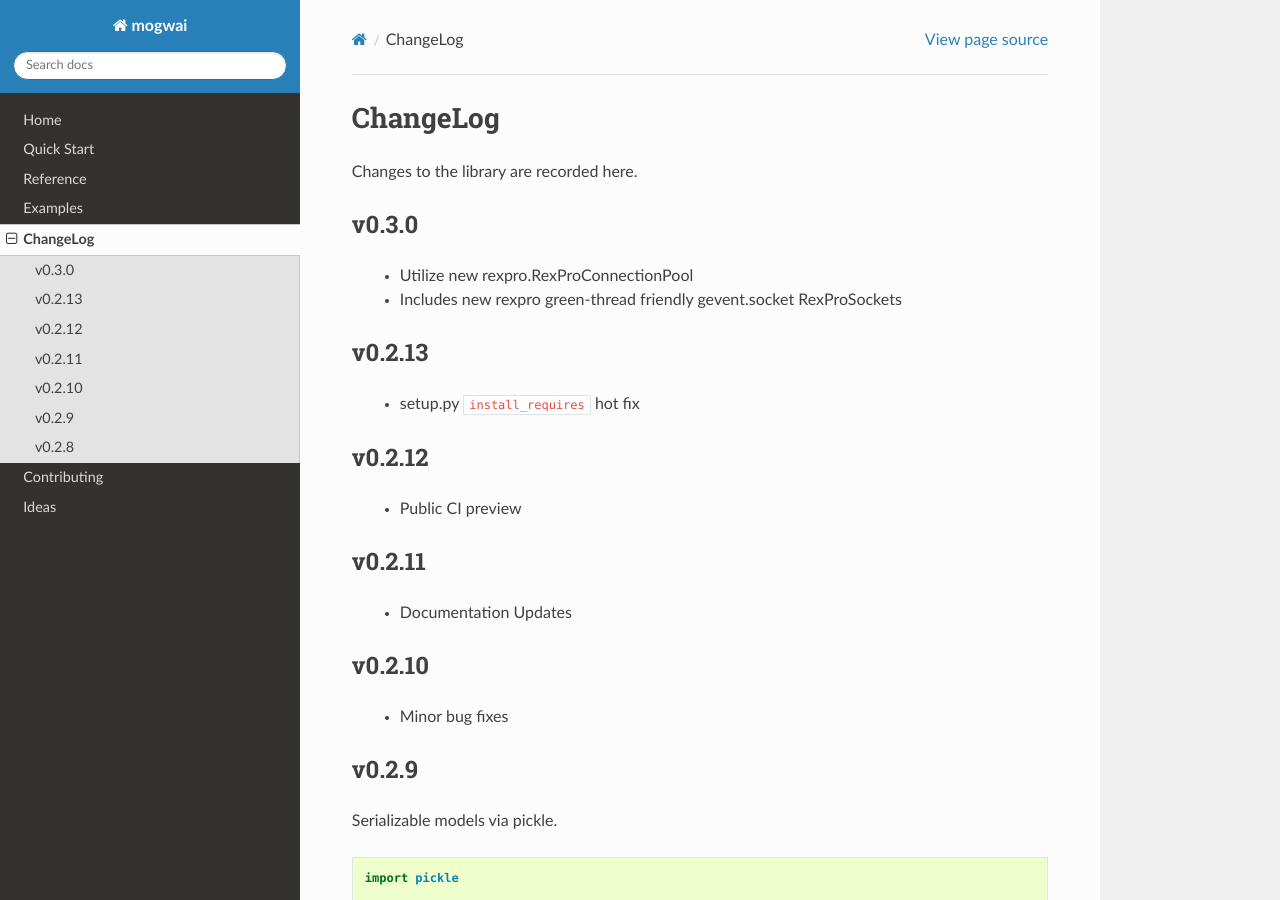
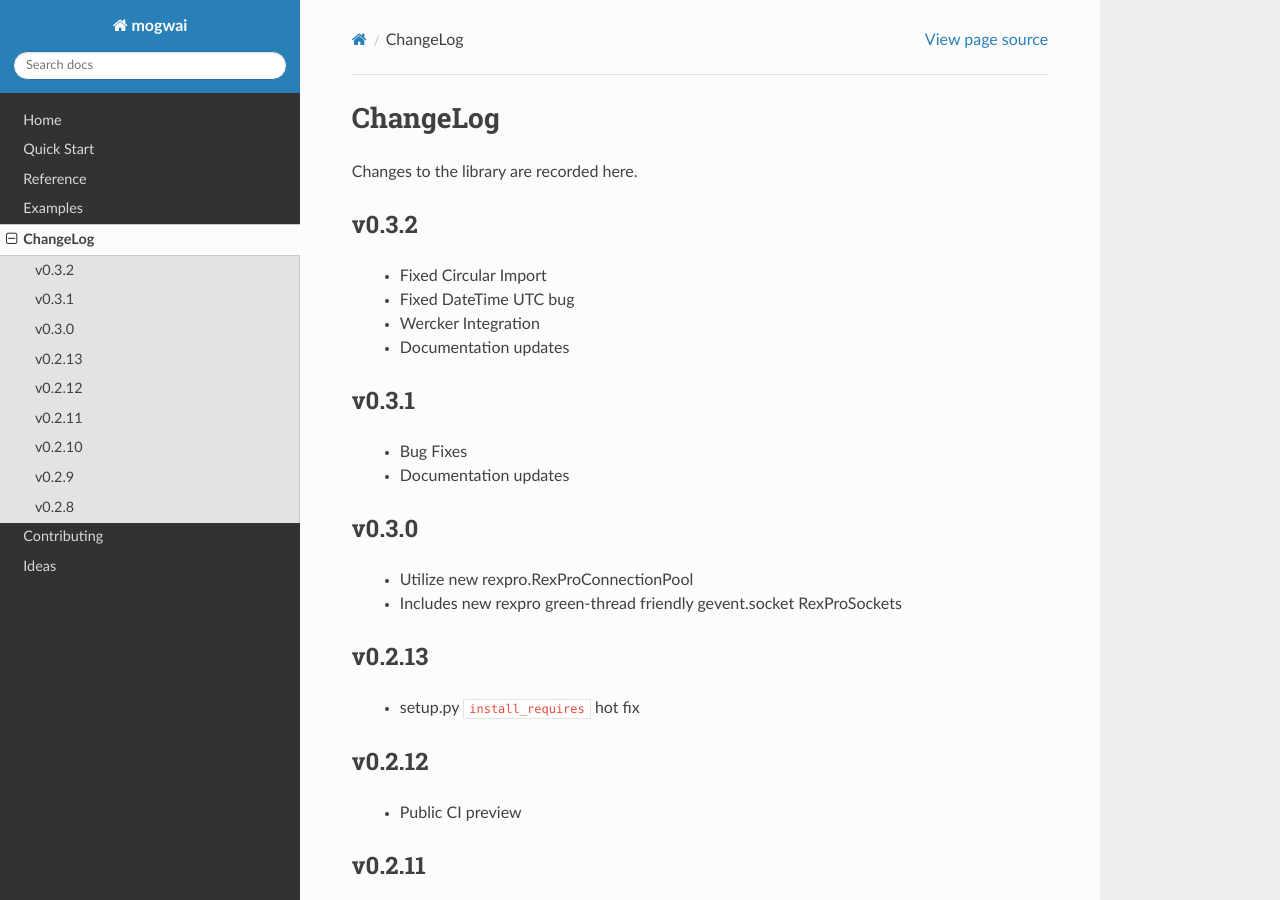
Before and after one commit to platinummonkey/mogwai, a Sphinx documentation site: the page built from docs/changelog.rst, in a window 1280 px wide and 900 px high. Built offline with Sphinx 7.4.7 and the Read the Docs theme 2.0.0, drawn with Linux system fonts in a browser that asks for light colours.

Commit message:
Version bump to include bugfixes

```diff
--- a/docs/changelog.rst
+++ b/docs/changelog.rst
@@ -4,6 +4,18 @@ ChangeLog
 =========
 
 Changes to the library are recorded here.
+
+v0.3.2
+------
+ * Fixed Circular Import
+ * Fixed DateTime UTC bug
+ * Wercker Integration
+ * Documentation updates
+
+v0.3.1
+------
+ * Bug Fixes
+ * Documentation updates
 
 v0.3.0
 ------
```
Also changed, not shown: 1 other file.
